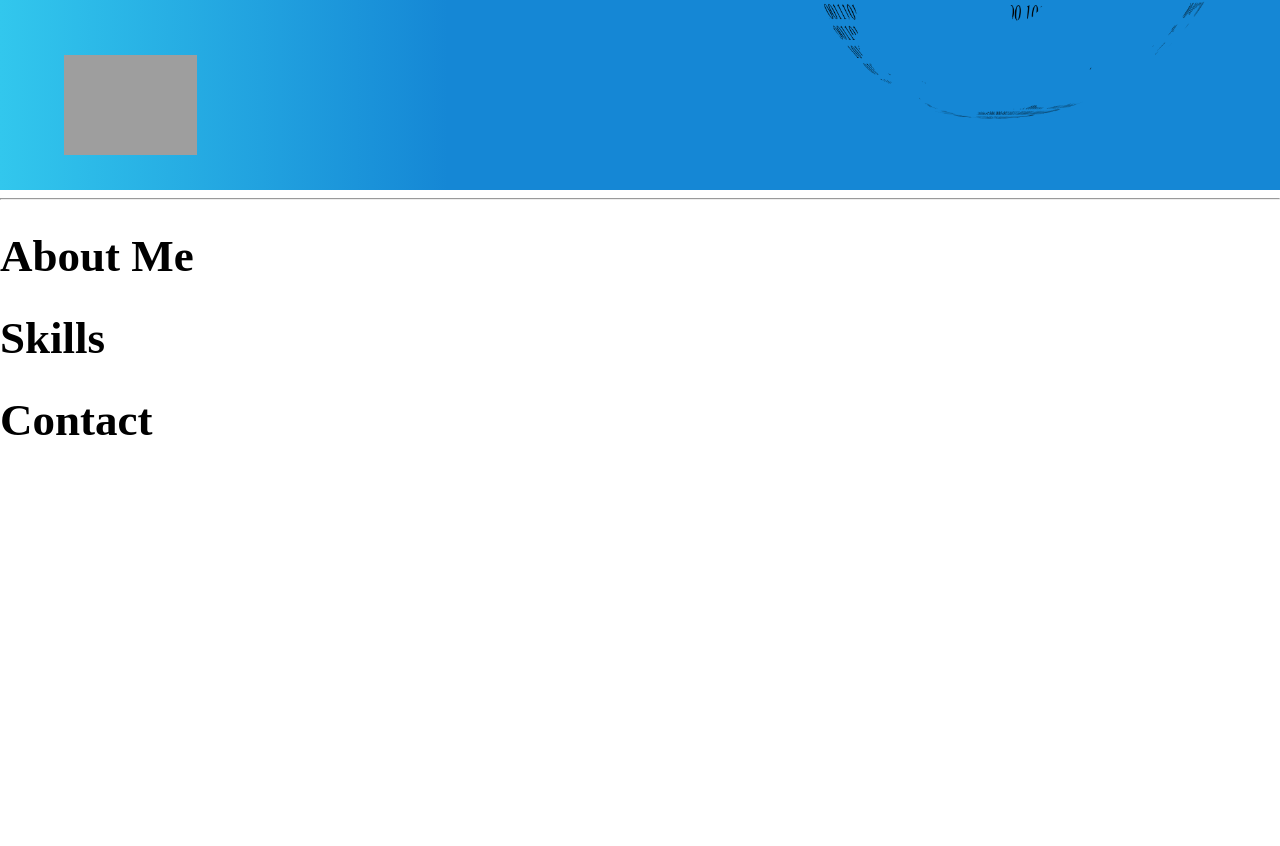
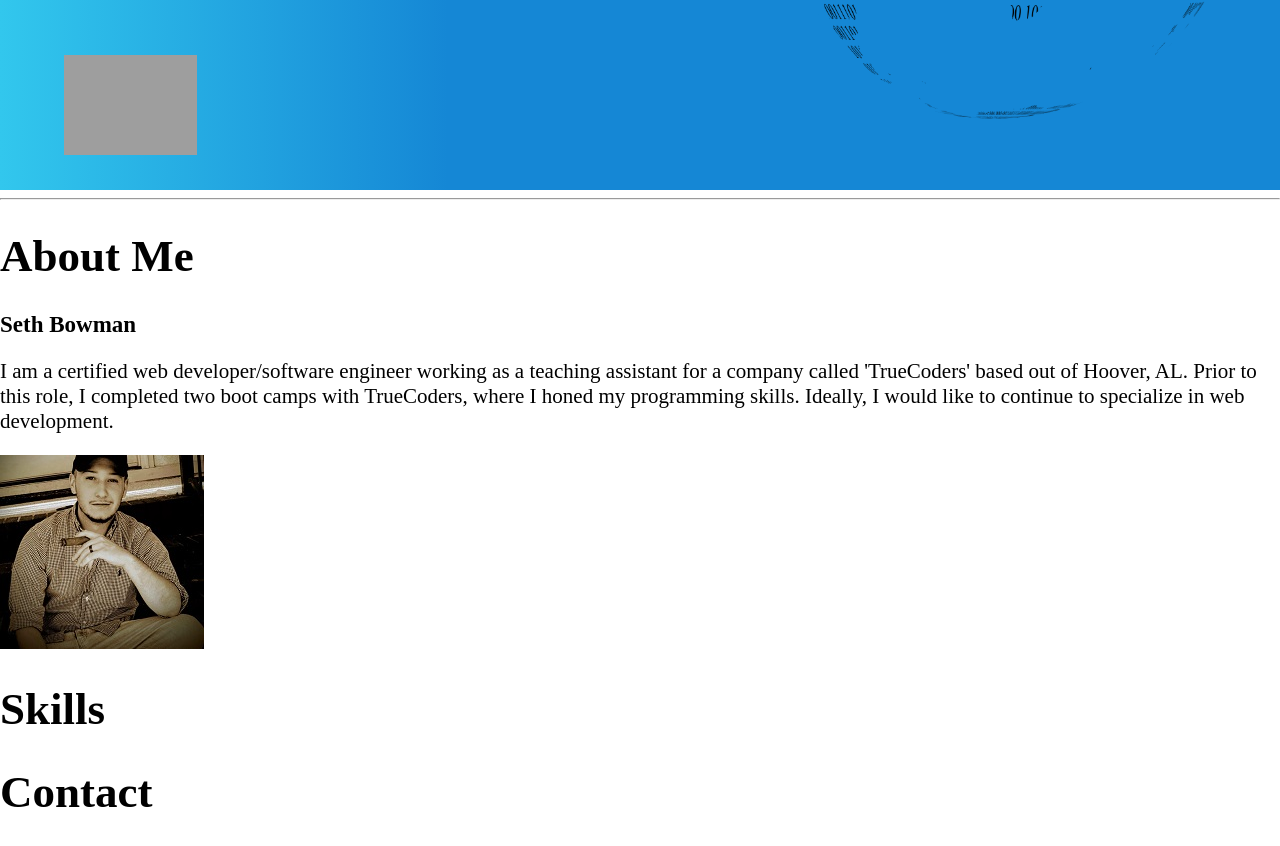
Before and after one commit to SethBowman/personal-site, a React (Create React App) app: page / in a window 1280 px wide. Shown: the part 520-1366 px from the top of the page. Before the commit the page ends 997 px from the top, so only its background shows below. Built offline with nearby package versions, Linux system fonts and the light colour scheme; grey boxes are pictures that could not be loaded; a web font is replaced by a local one.

Commit message:
Completed component, next will be styling

```diff
--- a/src/components/About/About.js
+++ b/src/components/About/About.js
@@ -1,10 +1,24 @@
 import classes from './About.module.css';
 import PageHeader from './../PageHeader/PageHeader.js';
+import me from './../../images/headshot.jpg'
 
 const About = () => {
     return (
-        <div>
+        <div className={classes.AboutMe}>
             <PageHeader title={'About Me'} />
+            <div className={classes.Container}>
+                <div className={classes.Text}>
+                    <h2>Seth Bowman</h2>
+                    <p>
+                        I am a certified web developer/software engineer working as a teaching assistant for a company called 'TrueCoders' based out of Hoover, AL.
+                        Prior to this role, I completed two boot camps with TrueCoders, where I honed my programming skills. Ideally, I would like to continue to specialize in web development.
+                    </p>
+                    <div className={classes.Photo}>
+                    <img className={classes.Me} src={me} alt="Seth" />
+                    </div>
+                </div>
+
+            </div>
         </div>
      );
 }
```
